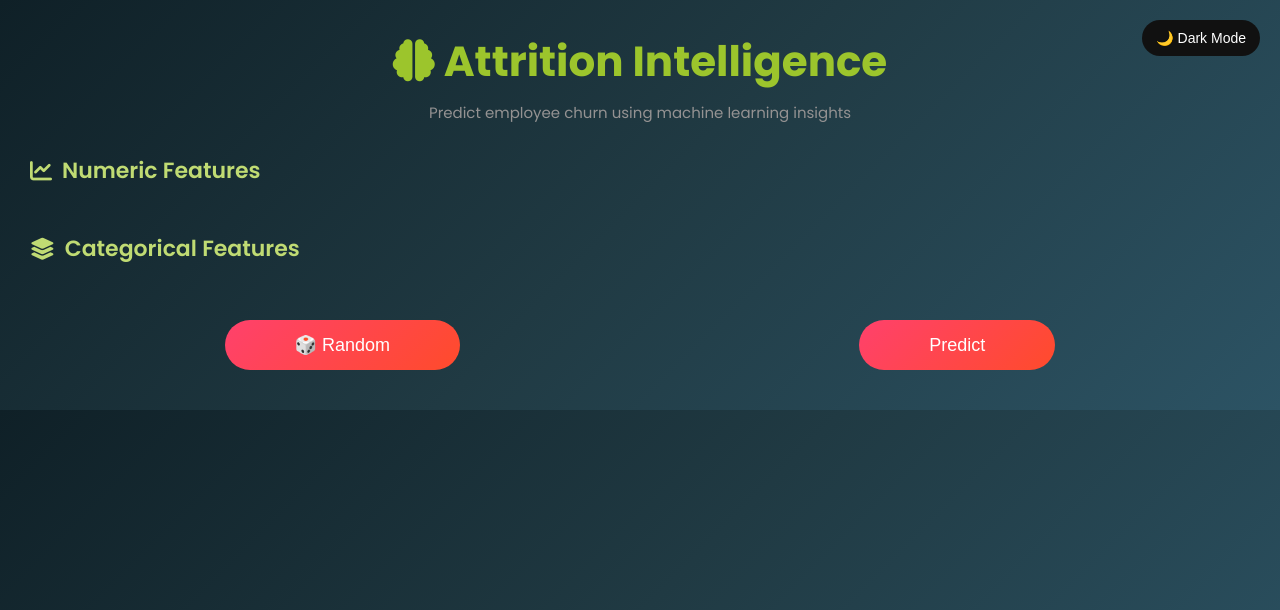
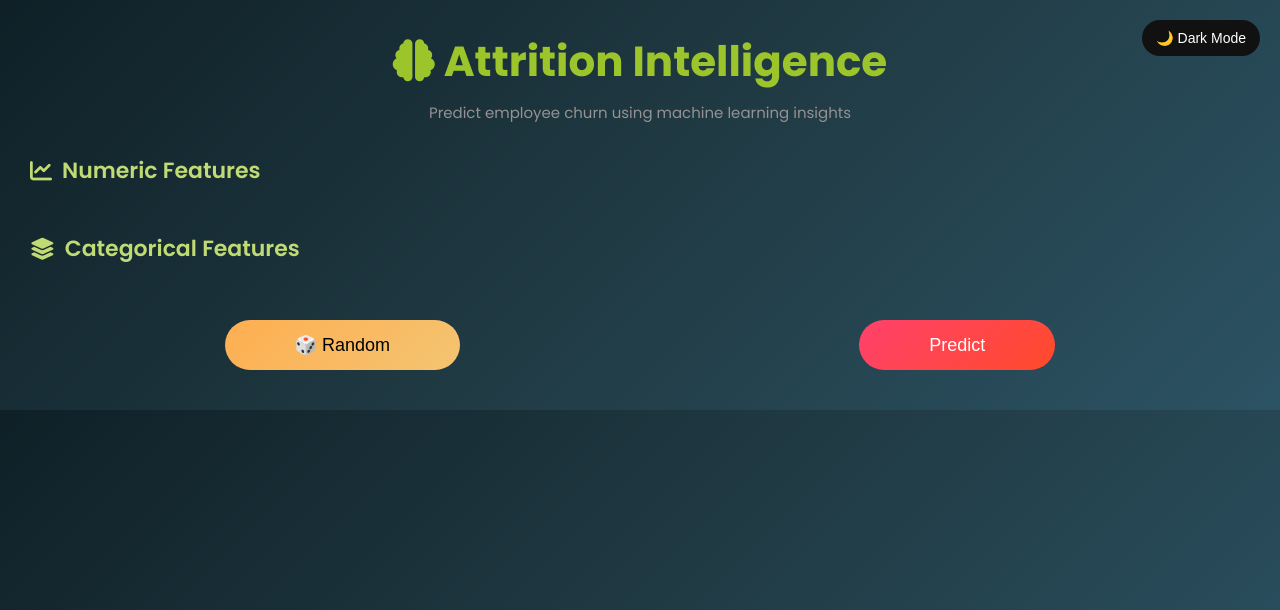
Before and after one commit to MalakaErnst/Employee-Attrition-Analysis-and-Prediction, a Flask app: page / in a window 1280 px wide. Shown: the top 610 px of the page. Run offline with Flask 3, Linux system fonts and the light colour scheme; parts of the project's set-up code (start-up, migrations or seed data) failed here and were passed over.

Commit message:
Update index.html random btn, cleanup

```diff
--- a/templates/index.html
+++ b/templates/index.html
@@ -93,7 +93,7 @@ required>
 
 
 <div style="display:flex; gap:10px;">
-    <button class="predict-btn" onclick="fillRandom()">🎲 Random</button>
+    <button class="random-btn" onclick="fillRandom()">🎲 Random</button>
     <button class="predict-btn">Predict</button>
 </div>
 <!-- <button class="predict-btn">Predict Attrition Risk</button> -->
```
